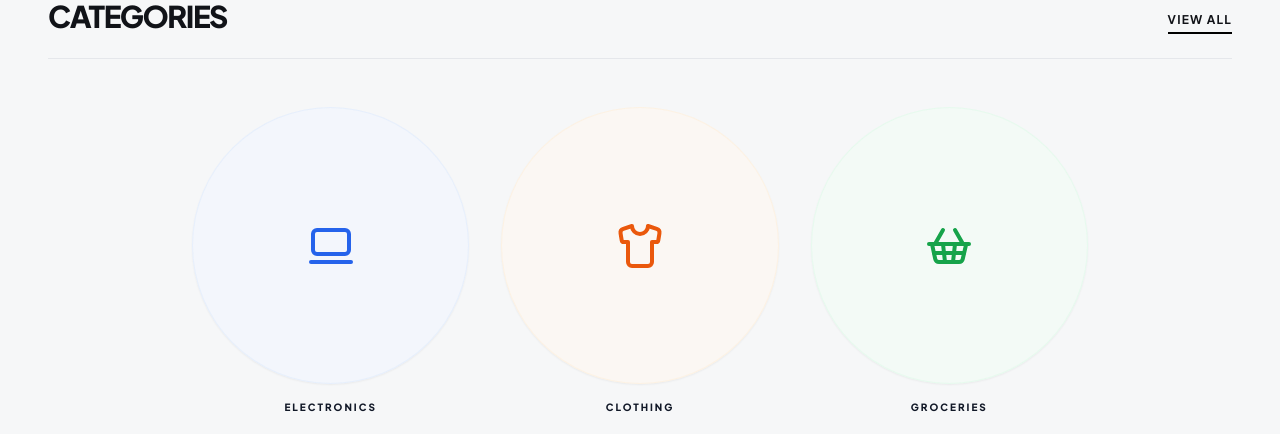
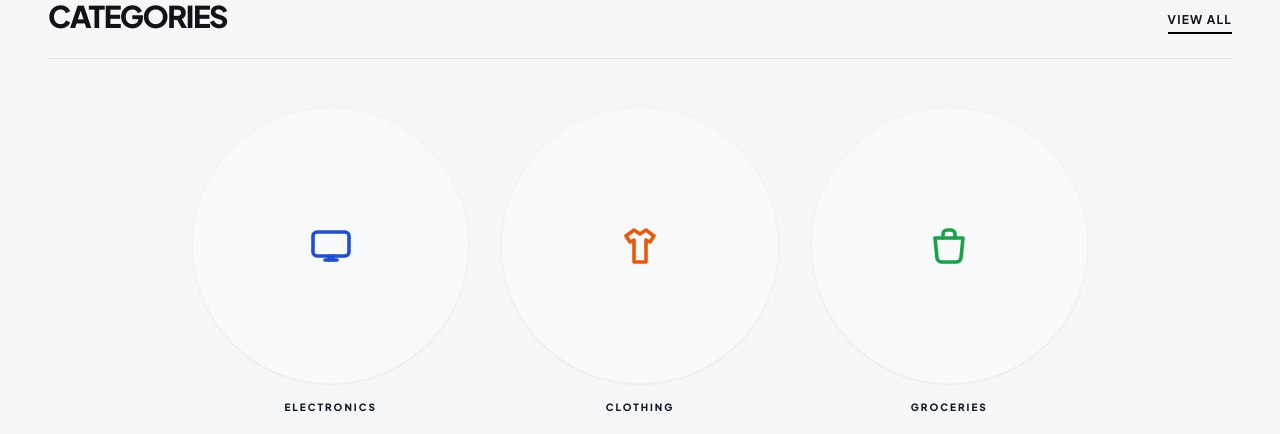
Before and after one commit to Druid-alpha/shopluxe, a React (Vite) app: page / in a window 1280 px wide. Shown: the part 803-1237 px from the top of the page. Built offline with nearby package versions, Linux system fonts and the light colour scheme; no server answers.

Commit message:
added svg images in home

```diff
--- a/src/pages/Home.jsx
+++ b/src/pages/Home.jsx
@@ -1,7 +1,7 @@
 import React from 'react'
 import { useNavigate, Link } from 'react-router-dom'
 import Slider from 'react-slick'
-import { Laptop2, Shirt, ShoppingBasket, ArrowRight, Truck, ShieldCheck, Clock } from 'lucide-react'
+import { ArrowRight, Truck, ShieldCheck, Clock } from 'lucide-react'
 import { motion } from 'framer-motion'
 
 import { useGetFeaturedProductsQuery } from '@/features/products/productApi'
@@ -161,16 +161,16 @@ export default function Home() {
 
           <div className="grid grid-cols-3 md:grid-cols-3 lg:grid-cols-3 gap-2 md:gap-8 max-w-4xl mx-auto">
             {[
-              { id: 'electronics', icon: Laptop2, label: 'Electronics', color: 'bg-blue-50/50 border-blue-100/50 text-blue-600' },
-              { id: 'clothing', icon: Shirt, label: 'Clothing', color: 'bg-orange-50/50 border-orange-100/50 text-orange-600' },
-              { id: 'groceries', icon: ShoppingBasket, label: 'Groceries', color: 'bg-green-50/50 border-green-100/50 text-green-600' }
+              { id: 'electronics', iconSrc: '/icons/electronics.svg', label: 'Electronics' },
+              { id: 'clothing', iconSrc: '/icons/clothing.svg', label: 'Clothing' },
+              { id: 'groceries', iconSrc: '/icons/groceries.svg', label: 'Groceries' }
             ].map(cat => (
               <motion.div key={cat.id} variants={scaleIn} className="flex flex-col items-center">
                 <div
                   onClick={() => navigate(`/products?category=${cat.id}`)}
-                  className={`group relative flex items-center justify-center w-full aspect-square rounded-full border transition-all duration-500 cursor-pointer overflow-hidden ${cat.color} hover:bg-black hover:border-black hover:text-white shadow-sm hover:shadow-xl`}
+                  className="group relative flex items-center justify-center w-full aspect-square rounded-full border transition-all duration-500 cursor-pointer overflow-hidden bg-gray-50 border-gray-100 hover:bg-black hover:border-black shadow-sm hover:shadow-xl"
                 >
-                  <cat.icon className="h-6 w-6 md:h-12 md:w-12 transition-transform group-hover:scale-110 duration-500" />
+                  <img src={cat.iconSrc} alt={`${cat.label} icon`} className="h-6 w-6 md:h-12 md:w-12 transition-transform group-hover:scale-110 duration-500" loading="lazy" />
                 </div>
                 <span className="mt-4 text-[8px] md:text-[10px] font-black uppercase tracking-[0.2em] text-gray-900">{cat.label}</span>
               </motion.div>
```
